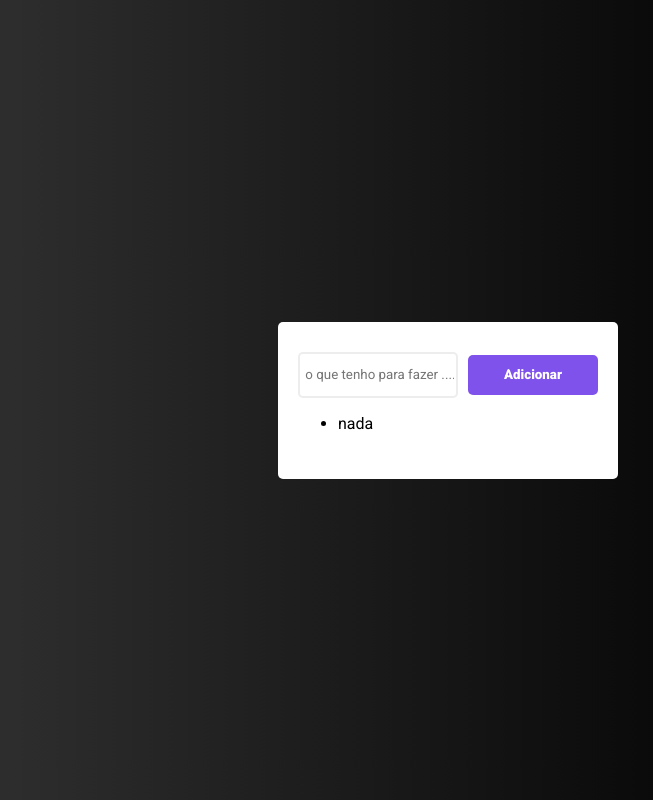
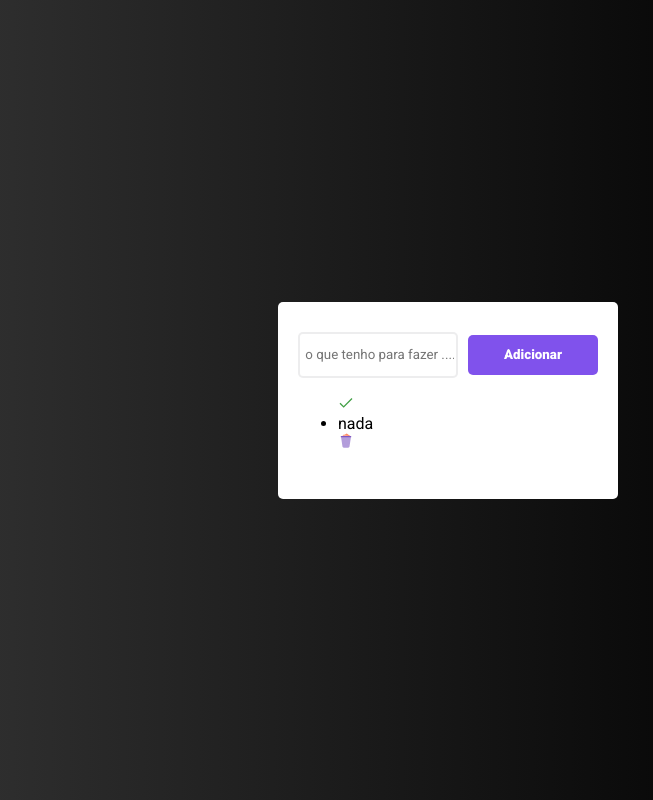
Before and after one commit to danilobrayann/ListaDeTarefas, a React (Vite) app: page / in a window 1280 px wide. Shown: the whole page, without its empty margins (192-845 px from the left). Built offline with nearby package versions, Linux system fonts and the light colour scheme.

Commit message:
feat Icones personalizados no React

```diff
--- a/package.json
+++ b/package.json
@@ -12,6 +12,7 @@
   "dependencies": {
     "react": "^18.2.0",
     "react-dom": "^18.2.0",
+    "react-icons": "^4.11.0",
     "styled-components": "^6.0.7",
     "uuid": "^9.0.0"
   },
--- a/src/page/index.jsx
+++ b/src/page/index.jsx
@@ -1,7 +1,7 @@
 import { useState } from "react";
 import { v4 as uuidv4 } from 'uuid';
-
-import { Container, TodoList, Input,Button } from "./styles";
+import { FcFullTrash, FcCheckmark } from "react-icons/fc";
+import { Container, TodoList, Input, Button } from "./styles";
 
 function Home() {
 
@@ -20,11 +20,11 @@ function Home() {
         <>
             <Container>
                 <TodoList>
-                <Input type="text" onChange={IpuntMudou} placeholder=" o que tenho para fazer .... ?" />
-                <Button onClick={CliqueiNoBotao} >Adicionar</Button>
-                <ul>
-                    {List.map(Intems => (<li key={Intems.id}>{Intems.task}</li>))}
-                </ul>
+                    <Input type="text" onChange={IpuntMudou} placeholder=" o que tenho para fazer .... ?" />
+                    <Button onClick={CliqueiNoBotao} >Adicionar</Button>
+                    <ul>
+                        {List.map(Intems => (<div> <FcCheckmark /> <li key={Intems.id}>{Intems.task}</li> <FcFullTrash /> </div>))}
+                    </ul>
                 </TodoList>
             </Container>
         </>
```
Also changed, not shown: 1 other file (tests, documents, lock files or other folders).
